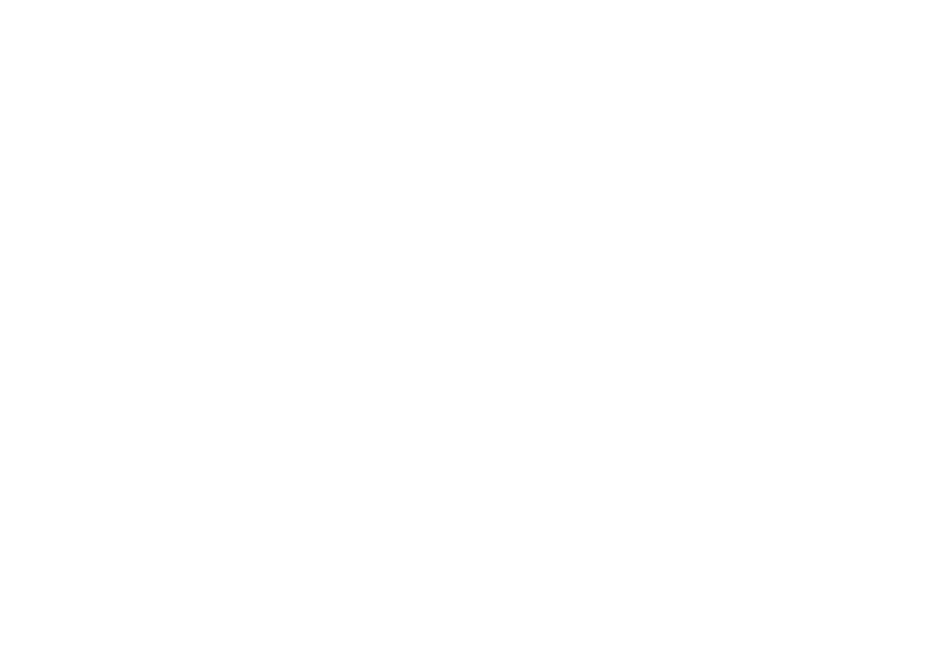
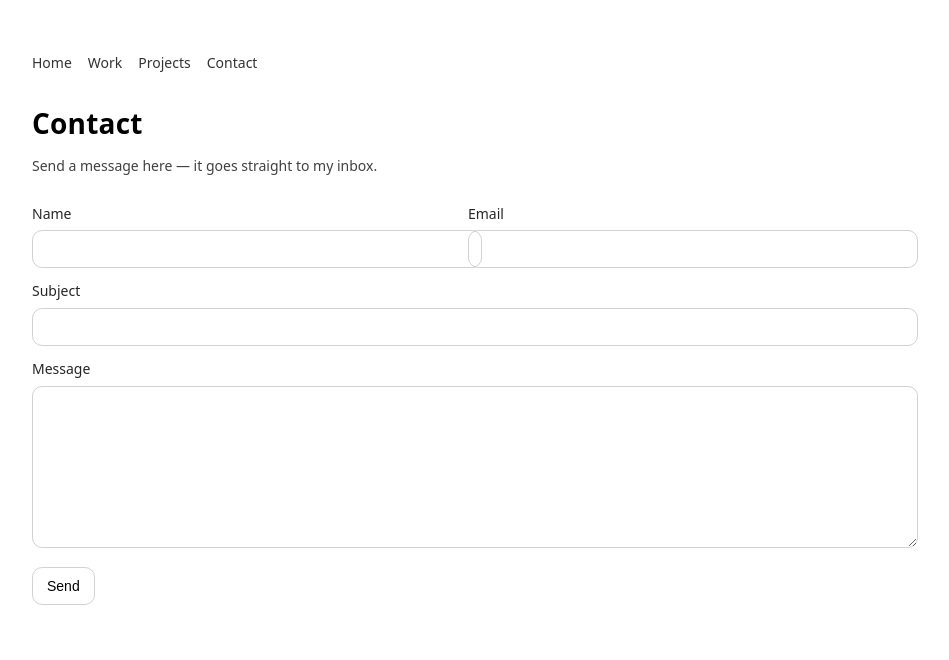
Before and after one commit to logtide/logtide.github.io, a plain HTML site: page contact/index.html in a window 1280 px wide. Shown: the whole page, without its empty margins (178-1127 px from the left). Drawn offline with Linux system fonts and the light colour scheme.

Commit message:
Fix contact page

```diff
--- a/contact/index.html
+++ b/contact/index.html
@@ -1 +1,84 @@
-<form action="https://formspree.io/f/xdkqrqda" method="POST">
+<!doctype html>
+<html lang="en">
+<head>
+  <meta charset="utf-8" />
+  <meta name="viewport" content="width=device-width,initial-scale=1" />
+  <title>logtide — contact</title>
+  <style>
+    :root { --w: 860px; }
+    body { margin: 0; font-family: system-ui,-apple-system,Segoe UI,Roboto,Arial,sans-serif; line-height: 1.55; }
+    .wrap { max-width: var(--w); margin: 52px auto; padding: 0 18px; }
+    nav { display: flex; gap: 16px; margin-bottom: 28px; font-size: 14px; }
+    nav a { color: inherit; text-decoration: none; opacity: .8; }
+    nav a:hover { opacity: 1; text-decoration: underline; }
+    h1 { margin: 0 0 10px 0; font-size: 28px; letter-spacing: .2px; }
+    p { margin: 0 0 14px 0; }
+    .muted { opacity: .75; font-size: 14px; }
+    label { display:block; margin: 12px 0 6px; font-size: 14px; opacity: .85; }
+    input, textarea {
+      width: 100%;
+      padding: 10px 12px;
+      border: 1px solid rgba(127,127,127,.35);
+      border-radius: 10px;
+      background: transparent;
+      color: inherit;
+      font-size: 14px;
+      outline: none;
+    }
+    textarea { min-height: 140px; resize: vertical; }
+    button {
+      margin-top: 12px;
+      padding: 10px 14px;
+      border: 1px solid rgba(127,127,127,.35);
+      border-radius: 10px;
+      background: transparent;
+      color: inherit;
+      font-size: 14px;
+      cursor: pointer;
+    }
+    button:hover { border-color: rgba(127,127,127,.7); }
+    .row { display: grid; gap: 12px; grid-template-columns: 1fr 1fr; }
+    @media (max-width: 720px) { .row { grid-template-columns: 1fr; } }
+  </style>
+</head>
+<body>
+  <div class="wrap">
+    <nav>
+      <a href="/">Home</a>
+      <a href="/work/">Work</a>
+      <a href="/projects/">Projects</a>
+      <a href="/contact/">Contact</a>
+    </nav>
+
+    <h1>Contact</h1>
+    <p class="muted">Send a message here — it goes straight to my inbox.</p>
+
+    <form action="https://formspree.io/f/xdkqrqda" method="POST">
+      <!-- Redirect back to your own thank-you page -->
+      <input type="hidden" name="_redirect" value="https://logtide.github.io/contact/thanks.html">
+
+      <!-- Basic spam trap (humans won't fill it) -->
+      <input type="text" name="_gotcha" style="display:none" tabindex="-1" autocomplete="off" />
+
+      <div class="row">
+        <div>
+          <label for="name">Name</label>
+          <input id="name" name="name" autocomplete="name" required />
+        </div>
+        <div>
+          <label for="email">Email</label>
+          <input id="email" name="email" type="email" autocomplete="email" required />
+        </div>
+      </div>
+
+      <label for="subject">Subject</label>
+      <input id="subject" name="subject" required />
+
+      <label for="message">Message</label>
+      <textarea id="message" name="message" required></textarea>
+
+      <button type="submit">Send</button>
+    </form>
+  </div>
+</body>
+</html>
```
